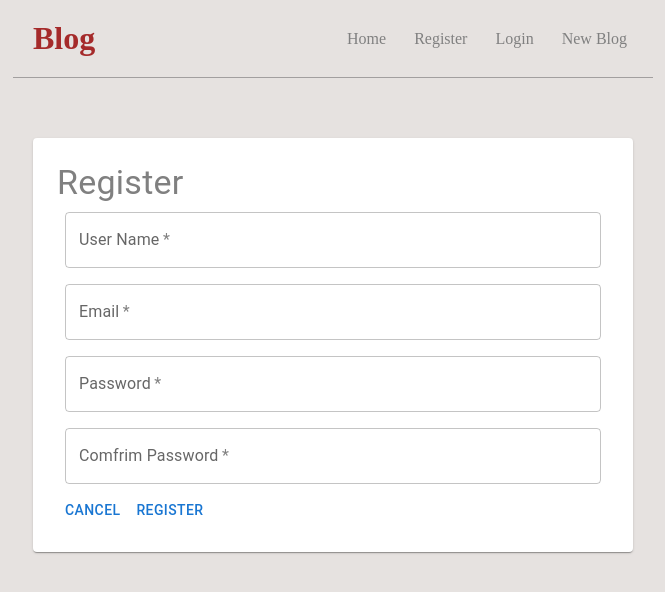
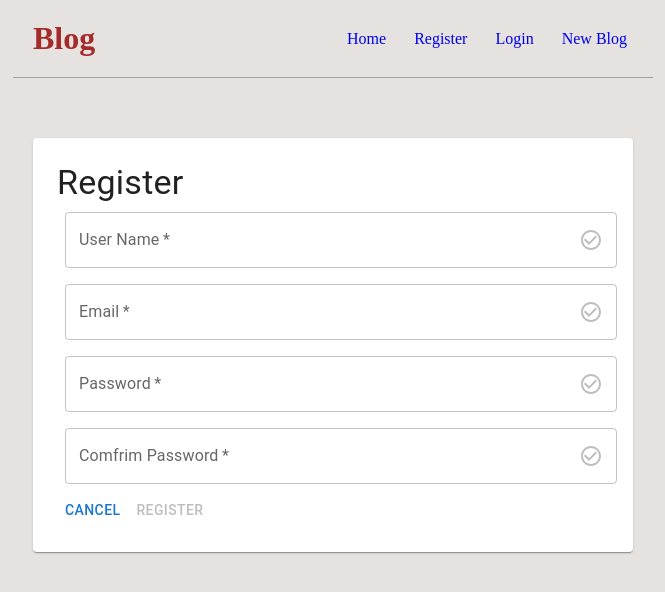
Before and after one commit to kanemds/ReactBlog, a React (Create React App) app in the folder client/: page /register in a window 1280 px wide. Shown: the top 592 px of the page, without its empty margins (307-972 px from the left). Built offline with nearby package versions, Linux system fonts and the light colour scheme.

Commit message:
created a user, email, pwd, matchPwd validation

```diff
--- a/client/src/component/Register.js
+++ b/client/src/component/Register.js
@@ -1,24 +1,139 @@
 import { Paper, Typography, TextField, FormControl, Button } from '@mui/material'
-import React from 'react'
+import CheckCircleOutlineIcon from '@mui/icons-material/CheckCircleOutline';
+import React, { useRef, useState, useEffect } from 'react'
+import InputAdornment from '@mui/material/InputAdornment';
 
+// user name can be lower or capital, numbers also - and _, length must 3 < name < 23
+const user_regex = /^[a-zA-Z][a-zA-Z0-9-_]{3,23}$/
+
+// Email validation. With this short expression you can validate for proper email format. It's short and accurate.
+// match bob_smith@foo.com   not match -smith@foo.com
+const email_regex = /^\w+[\w-\.]*\@\w+((-\w+)|(\w*))\.[a-z]{2,3}$/
+
+
+// must have one lower, capital, number also specail charater with 8 < pd < 24
+const pwd_regex = /^(?=.*\d)(?=.*[a-z])(?=.*[A-Z])(?!.*\s).{8,16}$/
 
 
 const Register = () => {
+
+  const userRef = useRef()
+  const errRef = useRef()
+
+  const [user, setUser] = useState('')
+  const [validName, setValidName] = useState(false)
+
+
+  const [email, setEmail] = useState('')
+  const [validEmail, setValidEmail] = useState(false)
+
+
+  const [pwd, setPwd] = useState('')
+  const [validPwd, setValidPwd] = useState(false)
+
+
+  const [matchPwd, setMatchPwd] = useState('')
+  const [validMatch, setValidMatch] = useState(false)
+
+  const [errMsg, setErrMsg] = useState('')
+  const [success, setSuccess] = useState(false)
+
+
+  useEffect(() => {
+    const result = user_regex.test(user)
+    console.log(result)
+    console.log(user)
+    setValidName(result)
+  }, [user])
+
+  useEffect(() => {
+    const result = email_regex.test(email)
+    console.log(result)
+    console.log(email)
+    setValidEmail(result)
+  }, [email])
+
+  useEffect(() => {
+    const result = pwd_regex.test(pwd)
+    console.log(result)
+    console.log(pwd)
+    setValidPwd(result)
+    const match = pwd === matchPwd && matchPwd.length > 7
+    setValidMatch(match)
+  }, [pwd, matchPwd])
+
+  useEffect(() => {
+    setErrMsg('')
+  }, [user, pwd, matchPwd])
+
+  const handleSubmit = () => {
+
+  }
+
   return (
     <>
       <Paper sx={{ p: 3 }}>
         <Typography variant="h4">Register</Typography>
-        <FormControl fullWidth>
-          <TextField required sx={{ m: 1 }} id="standard-basic" label="User Name" variant="outlined" />
-          <TextField required sx={{ m: 1 }} id="standard-basic" label="Email" variant="outlined" />
-          <TextField required sx={{ m: 1 }} id="standard-basic" label="Password" variant="outlined" />
-          <TextField required sx={{ m: 1 }} id="standard-basic" label="Comfrim Password" variant="outlined" />
-        </FormControl>
+
+        <TextField fullWidth autoComplete='off' required sx={{ m: 1 }} id="standard-basic" label="User Name" placeholder="Require minimun of 4 charaters" variant="outlined"
+          onChange={(e) => setUser(e.target.value)}
+          InputProps={{
+            endAdornment: (
+              <InputAdornment position="end">
+                < CheckCircleOutlineIcon color={validName ? 'success' : 'disabled'} />
+              </InputAdornment>
+            ),
+          }}
+        />
+        <TextField fullWidth autoComplete='off' required sx={{ m: 1 }} id="standard-basic" type="email" label="Email" placeholder="example: blog@blog.com" variant="outlined"
+          onChange={(e) => setEmail(e.target.value)}
+          InputProps={{
+            endAdornment: (
+              <InputAdornment position="end">
+                < CheckCircleOutlineIcon color={validEmail ? 'success' : 'disabled'} />
+              </InputAdornment>
+            ),
+          }}
+        />
+        <TextField fullWidth required sx={{ m: 1 }}
+          id="standard-basic" label="Password" variant="outlined" type="password"
+          placeholder="Require one capital one number with minimun of 8 charaters"
+          onChange={(e) => setPwd(e.target.value)}
+          InputProps={{
+            endAdornment: (
+              <InputAdornment position="end">
+                < CheckCircleOutlineIcon color={validPwd ? 'success' : 'disabled'} />
+              </InputAdornment>
+            ),
+          }} />
+        <TextField fullWidth required sx={{ m: 1 }} id="standard-basic" label="Comfrim Password" type="password" placeholder="enter same password again" variant="outlined"
+          onChange={(e) => setMatchPwd(e.target.value)}
+          InputProps={{
+            endAdornment: (
+              <InputAdornment position="end">
+                < CheckCircleOutlineIcon color={validMatch ? 'success' : 'disabled'} />
+              </InputAdornment>
+            ),
+          }}
+        />
+
         <Button>Cancel</Button>
-        <Button>Register</Button>
+        <Button onClick={handleSubmit}
+          disabled={!validName || !validEmail || !validPwd || !validMatch ? true : false}
+
+        >Register</Button>
 
 
       </Paper>
+      {user}
+      <br />
+      {email}
+      <br />
+      {pwd}
+      <br />
+      {matchPwd}
+      <br />
+
     </>
   )
 }
--- a/client/src/index.css
+++ b/client/src/index.css
@@ -1,11 +1,11 @@
 * {
   margin: 0;
-  color: grey;
 
 }
 
 :root {
   background-color: rgb(230, 226, 224);
+
 }
 
 
```
Also changed, not shown: 2 other files (tests, documents, lock files or other folders).
